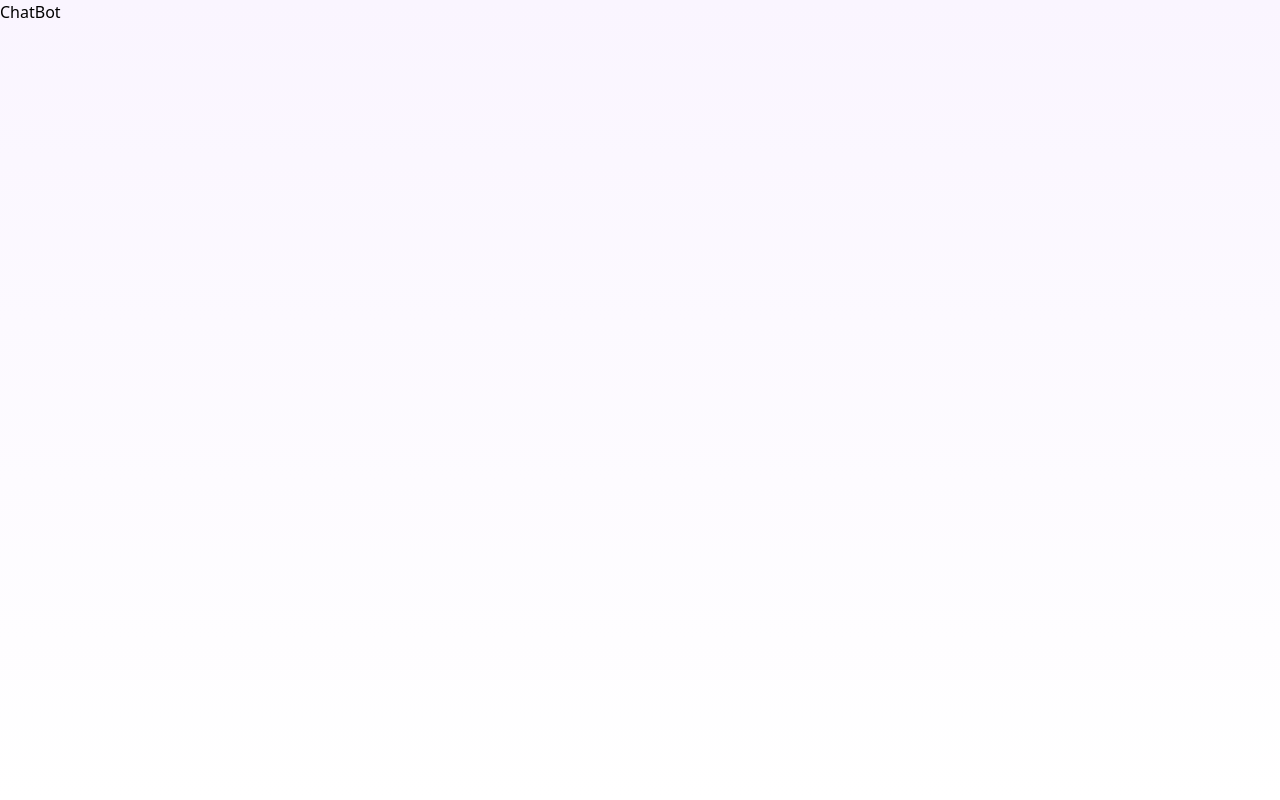
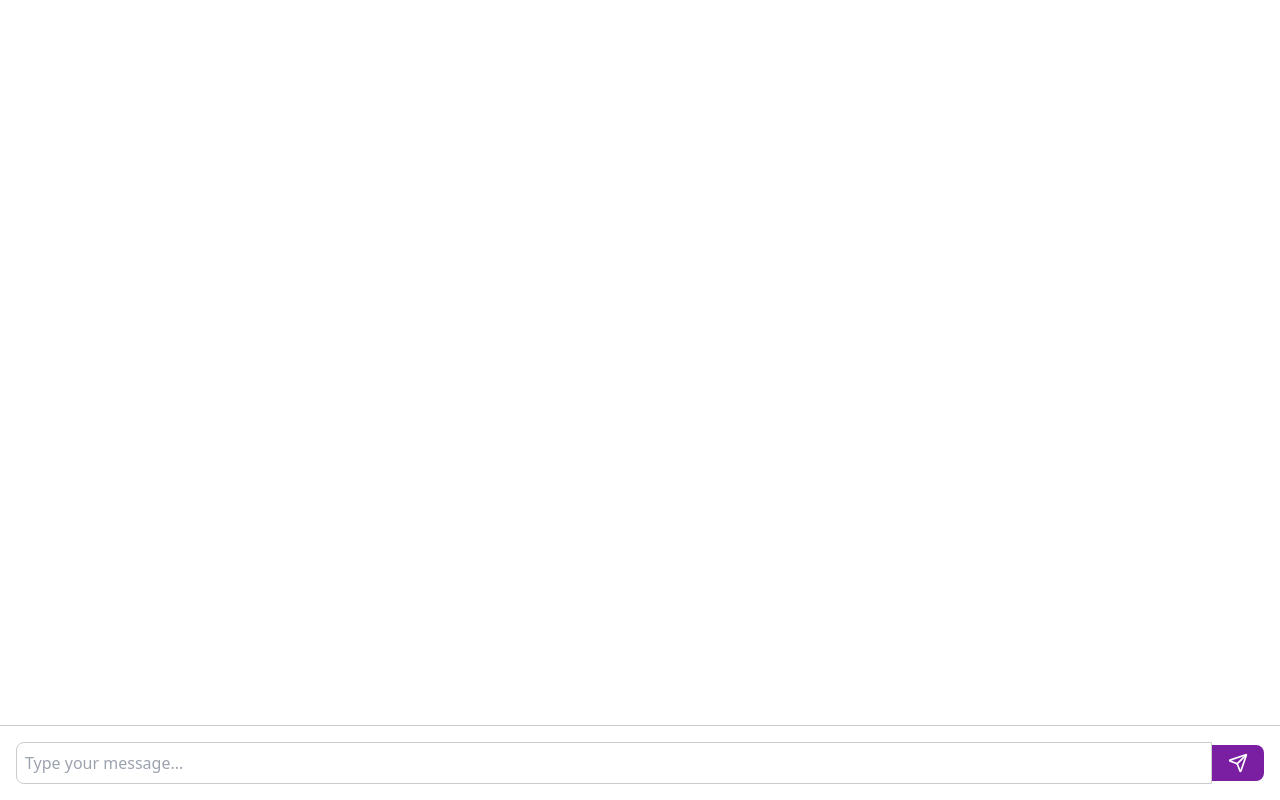
Before and after one commit to rebeccabas/DIgitalAlly, a React (Vite) app: page /chatbot in a window 1280 px wide. Built offline with nearby package versions, Linux system fonts and the light colour scheme.

Commit message:
linking chatbot done, frontend proper remaining

```diff
--- a/package.json
+++ b/package.json
@@ -10,6 +10,7 @@
     "preview": "vite preview"
   },
   "dependencies": {
+    "axios": "^1.7.7",
     "cors": "^2.8.5",
     "express": "^4.21.1",
     "lucide-react": "^0.454.0",
@@ -19,7 +20,8 @@
     "react-dom": "^18.3.1",
     "react-lucid": "^0.0.1",
     "react-map-gl": "^7.1.7",
-    "react-router-dom": "^6.27.0"
+    "react-router-dom": "^6.27.0",
+    "react-use-websocket": "^4.10.0"
   },
   "devDependencies": {
     "@eslint/js": "^9.13.0",
--- a/src/components/ChatBot.tsx
+++ b/src/components/ChatBot.tsx
@@ -1,15 +1,128 @@
-import React, { useState } from 'react'
+import React, { useState, useEffect, useRef } from 'react';
+import { Send } from 'lucide-react';
 
-import { useNavigate } from 'react-router-dom';
+interface ChatMessage {
+ text: string;
+ isUser: boolean;
+}
 
-export default function ChatBot() {
+const ChatMessage: React.FC<{ message: string; isUser: boolean }> = ({ message, isUser }) => {
+ const [displayText, setDisplayText] = useState('');
+ const [isTyping, setIsTyping] = useState(!isUser);
 
+ useEffect(() => {
+   if (!isUser) {
+     setIsTyping(true);
+     setTimeout(() => {
+       setIsTyping(false);
+       let i = 0;
+       const typingInterval = setInterval(() => {
+         setDisplayText(message.slice(0, i));
+         i++;
+         if (i > message.length) {
+           clearInterval(typingInterval);
+         }
+       }, 30);
+       return () => clearInterval(typingInterval);
+     }, 1500);
+   } else {
+     setDisplayText(message);
+   }
+ }, [message, isUser]);
 
+ return (
+   <div
+     className={`flex w-full py-2 px-4 ${
+       isUser ? 'justify-end bg-[#F0F0F0]' : 'justify-start'
+     }`}
+   >
+     <div
+       className={`max-w-3/4 rounded-lg p-3 ${
+         isUser ? 'bg-[#7B1FA2] text-white' : 'bg-[#E8E8E8] text-gray-800'
+       }`}
+     >
+       {isTyping ? (
+         <div className="animate-pulse">•••</div>
+       ) : (
+         <div className="whitespace-pre-wrap">{displayText}</div>
+       )}
+     </div>
+   </div>
+ );
+};
 
+const ChatBot: React.FC = () => {
+ const [chatMessages, setChatMessages] = useState<ChatMessage[]>([]);
+ const [inputMessage, setInputMessage] = useState('');
+ const chatContainerRef = useRef<HTMLDivElement>(null);
 
-    return (
-        <div>
-            <h1>ChatBot</h1>
-        </div>
-    )
-}
+ useEffect(() => {
+   if (chatContainerRef.current) {
+     chatContainerRef.current.scrollTop = chatContainerRef.current.scrollHeight;
+   }
+ }, [chatMessages]);
+
+ const handleSendMessage = async () => {
+   if (inputMessage.trim()) {
+     const newMessage: ChatMessage = { text: inputMessage, isUser: true };
+     setChatMessages((prev) => [...prev, newMessage]);
+     setInputMessage('');
+
+     try {
+       const response = await fetch('http://127.0.0.1:8000/api/support-chat', {
+         method: 'POST',
+         headers: {
+           'Content-Type': 'application/json',
+         },
+         body: JSON.stringify({ message: inputMessage }),
+       });
+
+       if (!response.ok) {
+         throw new Error('Network response was not ok');
+       }
+
+       const data = await response.json();
+       const botMessage: ChatMessage = { text: data.response, isUser: false };
+       setChatMessages((prev) => [...prev, botMessage]);
+     } catch (error) {
+       console.error('Error:', error);
+       const errorMessage: ChatMessage = {
+         text: "Sorry, I couldn't process your request. Please try again.",
+         isUser: false,
+       };
+       setChatMessages((prev) => [...prev, errorMessage]);
+     }
+   }
+ };
+
+ return (
+   <div className="flex flex-col h-screen">
+     <div
+       ref={chatContainerRef}
+       className="flex-1 overflow-y-auto bg-white p-4 space-y-4"
+     >
+       {chatMessages.map((msg, index) => (
+         <ChatMessage key={index} message={msg.text} isUser={msg.isUser} />
+       ))}
+     </div>
+     <div className="bg-white border-t border-[#CCCCCC] p-4 flex items-center">
+       <input
+         type="text"
+         value={inputMessage}
+         onChange={(e) => setInputMessage(e.target.value)}
+         onKeyPress={(e) => e.key === 'Enter' && handleSendMessage()}
+         placeholder="Type your message..."
+         className="flex-1 p-2 rounded-l-lg border border-[#CCCCCC] focus:outline-none focus:ring-2 focus:ring-[#7B1FA2]"
+       />
+       <button
+         onClick={handleSendMessage}
+         className="bg-[#7B1FA2] hover:bg-[#6A1B9A] text-white px-4 py-2 rounded-r-lg"
+       >
+         <Send className="w-5 h-5" />
+       </button>
+     </div>
+   </div>
+ );
+};
+
+export default ChatBot;
```
Also changed, not shown: 1 other file (tests, documents, lock files or other folders).
